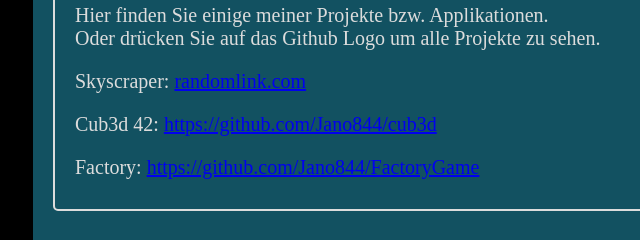
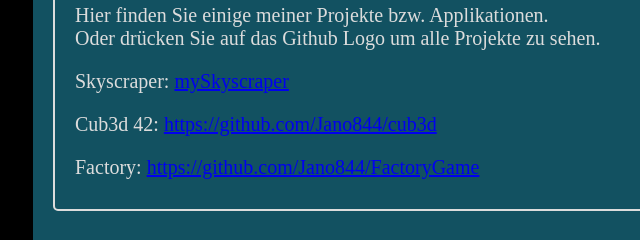
Before and after one commit to Jano844/MyWebsite, a plain HTML site: page index.html in a window 1280 px wide. Both pictures are taken after a click on the element "Applications". Shown: the part 188-428 px from the top of the page, 125-765 px from the left. Drawn offline with Linux system fonts and the light colour scheme.

Commit message:
Added Title

```diff
--- a/index.html
+++ b/index.html
@@ -3,7 +3,7 @@
 <head>
 	<meta charset="UTF-8">
 	<meta name="viewport" content="width=device-width, initial-scale=1.0">
-	<title>Your Title Here</title>
+	<title>Jans Website</title>
 	<link rel="stylesheet" href="test.css">
 </head>
 <body>
@@ -27,7 +27,7 @@
 			<div id="Applications" class="content" style="display: none;">
 				<h2>Applications</h2>
 				<p id="AppText">Loading...</p>
-				<p id="Skyscraper">Skyscraper: <a href="randomlink.com">randomlink.com</a>
+				<p id="Skyscraper">Skyscraper: <a href="file:///home/jan/Desktop/VScode/Skyscraper/index.html">mySkyscraper</a>
 				<p id="Cub3d">Cub3d 42: <a href="https://github.com/Jano844/cub3d">https://github.com/Jano844/cub3d</a>
 				<p id="Factory">Factory: <a href="https://github.com/Jano844/FactoryGame">https://github.com/Jano844/FactoryGame</a>
 			</div>
```
